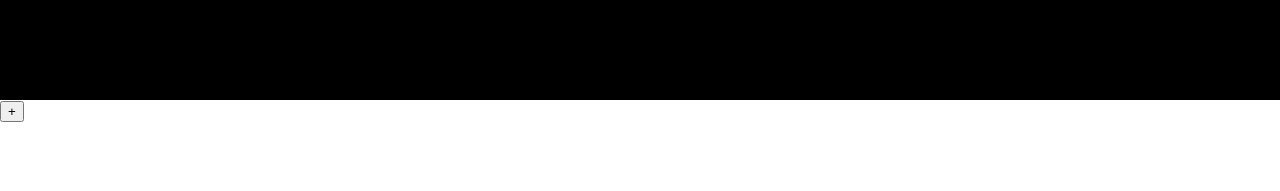
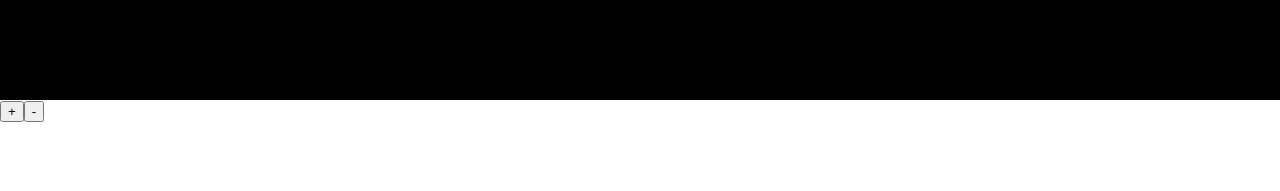
Before and after one commit to enthusapp/esign, a React (Create React App) app: page / in a window 1280 px wide. Shown: the top 191 px of the page. Built offline with nearby package versions, Linux system fonts and the light colour scheme.

Commit message:
make decrease button

```diff
--- a/src/App.js
+++ b/src/App.js
@@ -14,8 +14,13 @@ class App extends Component {
     this.setState(() => ({ number: number + 1 }));
   }
 
+  decrease = () => {
+    const { number } = this.state;
+    this.setState(() => ({ number: number - 1 }));
+  }
+
   render() {
-    const { increase } = this;
+    const { increase, decrease } = this;
     return (
       <div className="App">
         <Player
@@ -26,10 +31,18 @@ class App extends Component {
           direction="scroll-up"
         />
         <button
+          className="btIncFontSize"
           type="button"
           onClick={increase}
         >
           {'+'}
+        </button>
+        <button
+          className="btDecFontSize"
+          type="button"
+          onClick={decrease}
+        >
+          {'-'}
         </button>
       </div>
     );
```
Also changed, not shown: 1 other file (tests, documents, lock files or other folders).
